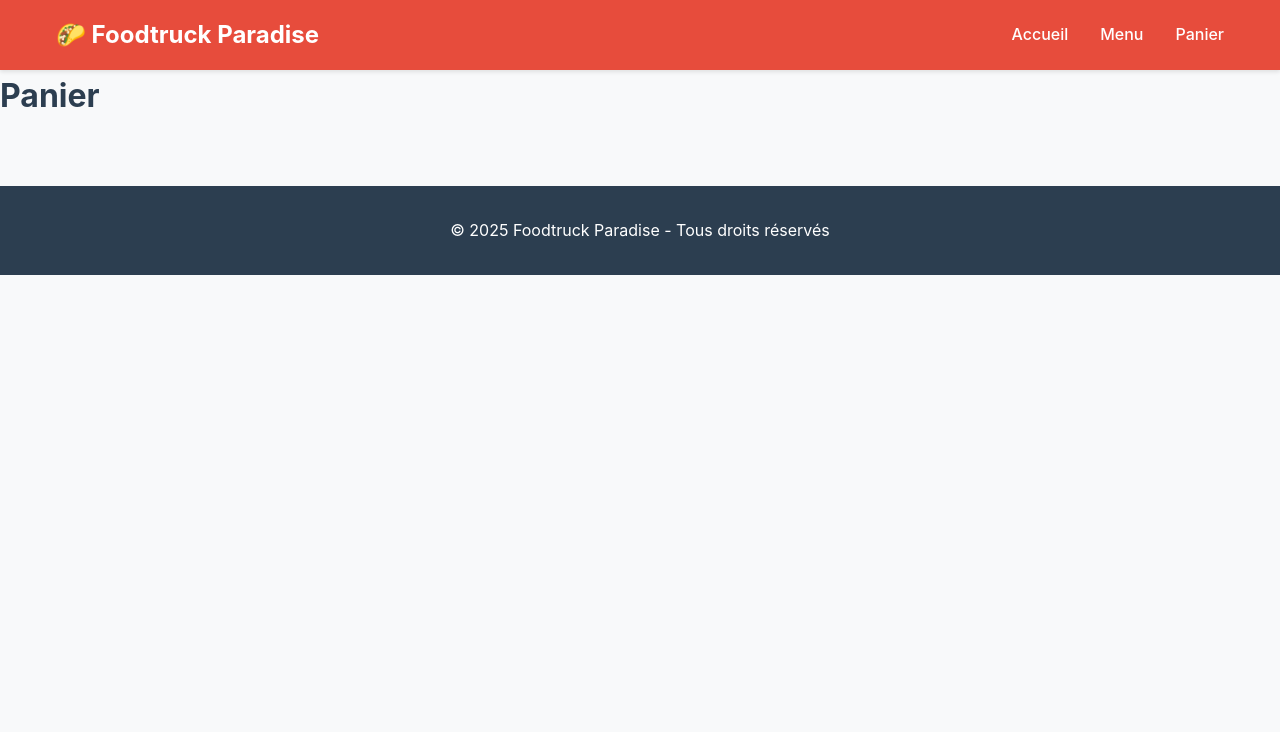
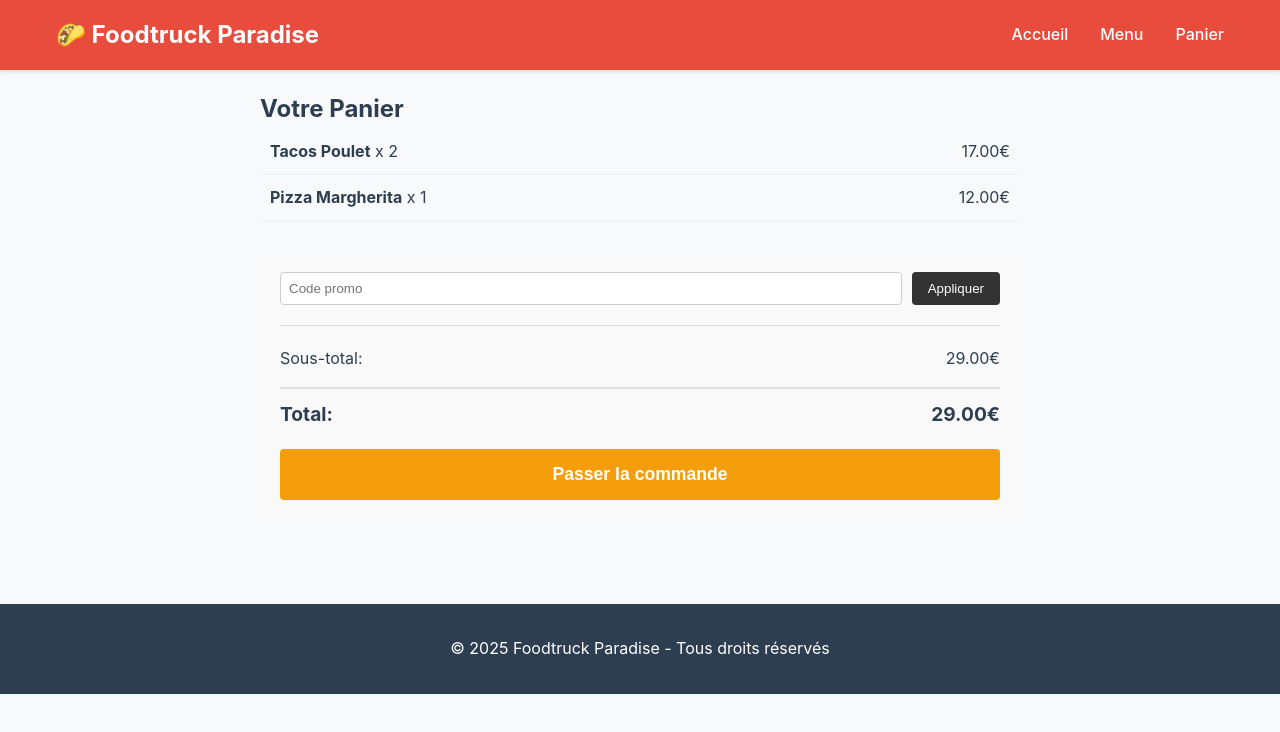
Before and after one commit to mathblock/react-course-foodtruck, a React (Vite) app in the folder foodtruck-paradise/: page /cart in a window 1280 px wide. Shown: the top 732 px of the page. Built offline with nearby package versions, Linux system fonts and the light colour scheme.

Commit message:
feat: Ajout base de la page Cart

```diff
--- a/foodtruck-paradise/src/pages/CartPage.tsx
+++ b/foodtruck-paradise/src/pages/CartPage.tsx
@@ -1,7 +1,131 @@
+import { useState } from 'react';
+import { menuItems } from '../data/menuData';
+import type { CartItem } from '../types/cart';
+
 function CartPage() {
+    const [items, setItems] = useState<CartItem[]>([
+        { item: menuItems[0], quantity: 2 },
+        { item: menuItems[2], quantity: 1 },
+    ]);
+
+    const [appliedPromo, setAppliedPromo] = useState<PromoCode | null>(null);
+    const [promoInput, setPromoInput] = useState('');
+    const [promoError, setPromoError] = useState('');
+    const [promoSuccess, setPromoSuccess] = useState('');
+
+    const subtotal = items.reduce((sum, cartItem) => sum + (cartItem.item.price * cartItem.quantity), 0);
+
+    const discountAmount = appliedPromo
+        ? Math.round(subtotal * appliedPromo.discount * 100) / 100
+        : 0;
+
+    const total = subtotal - discountAmount;
+
+    const handleApplyPromo = () => {
+        setPromoError('');
+        setPromoSuccess('');
+        const code = promoInput.trim().toUpperCase();
+
+        if (!code) return;
+
+        const promo = promoCodes[code];
+
+        if (!promo) {
+            setPromoError('Code promo invalide');
+            return;
+        }
+
+        if (promo.minAmount && subtotal < promo.minAmount) {
+            setPromoError(`Ce code nécessite un minimum de ${promo.minAmount}€ d'achat`);
+            return;
+        }
+
+        setAppliedPromo(promo);
+        setPromoSuccess(`Code ${promo.code} appliqué avec succès`);
+        setPromoInput('');
+    };
+
+    const handleRemovePromo = () => {
+        setAppliedPromo(null);
+        setPromoSuccess('');
+        setPromoError('');
+    };
+
     return (
-        <div>
-            <h1>Panier</h1>
+        <div className="cart-page" style={{ padding: '20px', maxWidth: '800px', margin: '0 auto' }}>
+            <h2>Votre Panier</h2>
+
+            {items.length === 0 ? (
+                <p>Votre panier est vide.</p>
+            ) : (
+                <>
+                    <div className="cart-items" style={{ marginBottom: '30px' }}>
+                        {items.map((cartItem) => (
+                            <div key={cartItem.item.id} style={{ display: 'flex', justifyContent: 'space-between', alignItems: 'center', padding: '10px', borderBottom: '1px solid #eee' }}>
+                                <div>
+                                    <strong>{cartItem.item.name}</strong> x {cartItem.quantity}
+                                </div>
+                                <div>
+                                    {(cartItem.item.price * cartItem.quantity).toFixed(2)}€
+                                </div>
+                            </div>
+                        ))}
+                    </div>
+
+                    <div className="cart-summary" style={{ backgroundColor: '#f9f9f9', padding: '20px', borderRadius: '8px' }}>
+
+                        <div className="promo-section" style={{ marginBottom: '20px', borderBottom: '1px solid #ddd', paddingBottom: '20px' }}>
+                            {appliedPromo ? (
+                                <div style={{ display: 'flex', justifyContent: 'space-between', alignItems: 'center', backgroundColor: '#e6fffa', padding: '10px', borderRadius: '4px', color: '#047857' }}>
+                                    <span>{appliedPromo.description}</span>
+                                    <button onClick={handleRemovePromo} style={{ marginLeft: '10px', padding: '5px 10px', cursor: 'pointer', backgroundColor: 'transparent', border: '1px solid #047857', color: '#047857', borderRadius: '4px' }}>
+                                        Retirer
+                                    </button>
+                                </div>
+                            ) : (
+                                <div style={{ display: 'flex', gap: '10px' }}>
+                                    <input
+                                        type="text"
+                                        value={promoInput}
+                                        onChange={(e) => setPromoInput(e.target.value)}
+                                        placeholder="Code promo"
+                                        style={{ flex: 1, padding: '8px', border: '1px solid #ccc', borderRadius: '4px' }}
+                                    />
+                                    <button onClick={handleApplyPromo} style={{ padding: '8px 16px', backgroundColor: '#333', color: 'white', border: 'none', borderRadius: '4px', cursor: 'pointer' }}>
+                                        Appliquer
+                                    </button>
+                                </div>
+                            )}
+
+                            {promoError && <p style={{ color: 'red', marginTop: '10px', fontSize: '0.9em' }}>{promoError}</p>}
+                            {promoSuccess && <p style={{ color: 'green', marginTop: '10px', fontSize: '0.9em' }}>{promoSuccess}</p>}
+                        </div>
+
+                        <div className="totals">
+                            <div style={{ display: 'flex', justifyContent: 'space-between', marginBottom: '5px' }}>
+                                <span>Sous-total:</span>
+                                <span>{subtotal.toFixed(2)}€</span>
+                            </div>
+
+                            {appliedPromo && (
+                                <div style={{ display: 'flex', justifyContent: 'space-between', marginBottom: '5px', color: 'green' }}>
+                                    <span>Réduction ({appliedPromo.code}):</span>
+                                    <span>-{discountAmount.toFixed(2)}€</span>
+                                </div>
+                            )}
+
+                            <div style={{ display: 'flex', justifyContent: 'space-between', marginTop: '15px', fontWeight: 'bold', fontSize: '1.2em', borderTop: '2px solid #ddd', paddingTop: '10px' }}>
+                                <span>Total:</span>
+                                <span>{total.toFixed(2)}€</span>
+                            </div>
+                        </div>
+
+                        <button style={{ width: '100%', marginTop: '20px', padding: '15px', backgroundColor: '#f59e0b', color: 'white', border: 'none', borderRadius: '4px', fontSize: '1.1em', fontWeight: 'bold', cursor: 'pointer' }}>
+                            Passer la commande
+                        </button>
+                    </div>
+                </>
+            )}
         </div>
     );
 }
```
